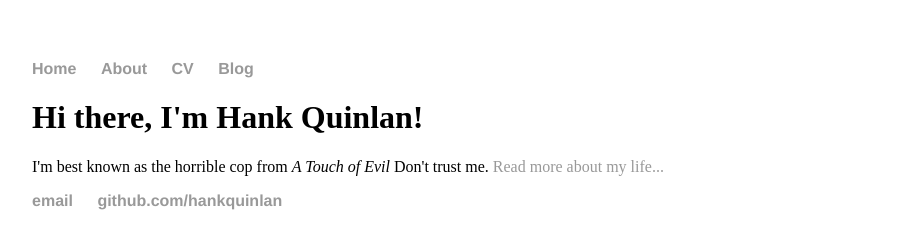
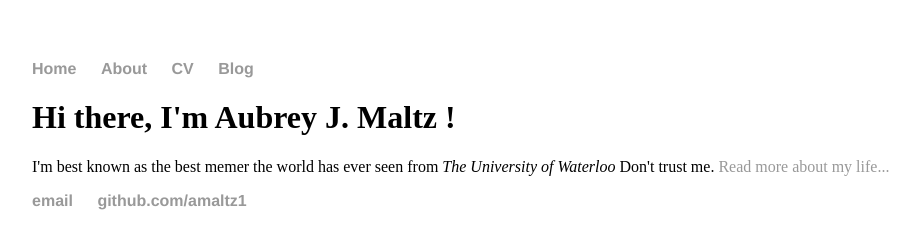
Before and after one commit to amaltz1/amaltz1.github.io, a plain HTML site: page index.html in a window 1280 px wide. Shown: the whole page, without its empty margins (160-1080 px from the left). Drawn offline with Linux system fonts and the light colour scheme.

Commit message:
Update index.html

```diff
--- a/index.html
+++ b/index.html
@@ -1,7 +1,7 @@
 <!DOCTYPE html>
 <html>
 	<head>
-		<title>Hank Quinlan, Horrible Cop</title>
+		<title>Aubrey Maltz, Meme Extraordinaire </title>
 		<!-- link to main stylesheet -->
 		<link rel="stylesheet" type="text/css" href="/css/main.css">
 	</head>
@@ -16,14 +16,14 @@
 		</nav>
 		<div class="container">
     		<div class="blurb">
-        		<h1>Hi there, I'm Hank Quinlan!</h1>
-				<p>I'm best known as the horrible cop from <em>A Touch of Evil</em> Don't trust me. <a href="/about">Read more about my life...</a></p>
+        		<h1>Hi there, I'm Aubrey J. Maltz !</h1>
+				<p>I'm best known as the best memer the world has ever seen from <em>The University of Waterloo </em> Don't trust me. <a href="/about">Read more about my life...</a></p>
     		</div><!-- /.blurb -->
 		</div><!-- /.container -->
 		<footer>
     		<ul>
-        		<li><a href="mailto:hankquinlanhub@gmail.com">email</a></li>
-        		<li><a href="https://github.com/hankquinlan">github.com/hankquinlan</a></li>
+        		<li><a href="mailto:aubreymaltz@gmail.com">email</a></li>
+        		<li><a href="https://github.com/amaltz1">github.com/amaltz1</a></li>
 			</ul>
 		</footer>
 	</body>
```
